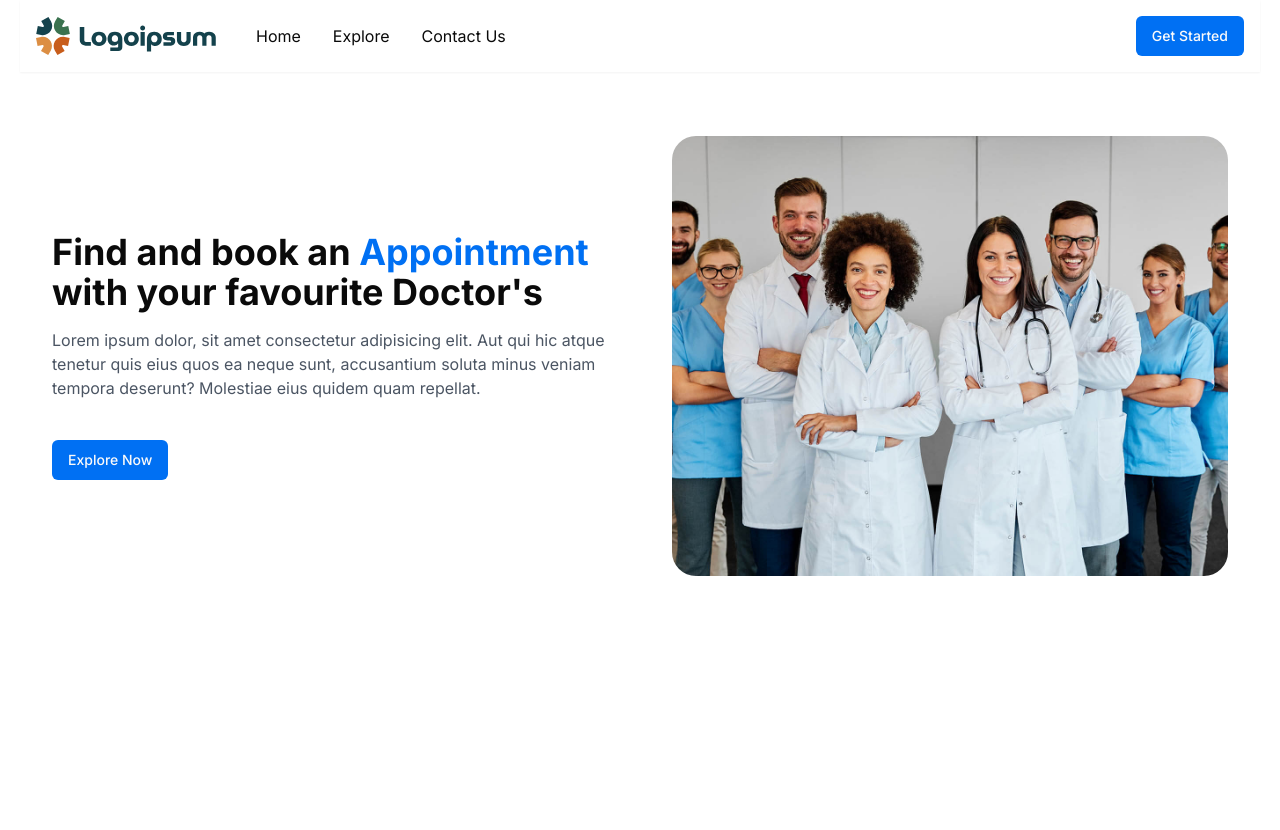
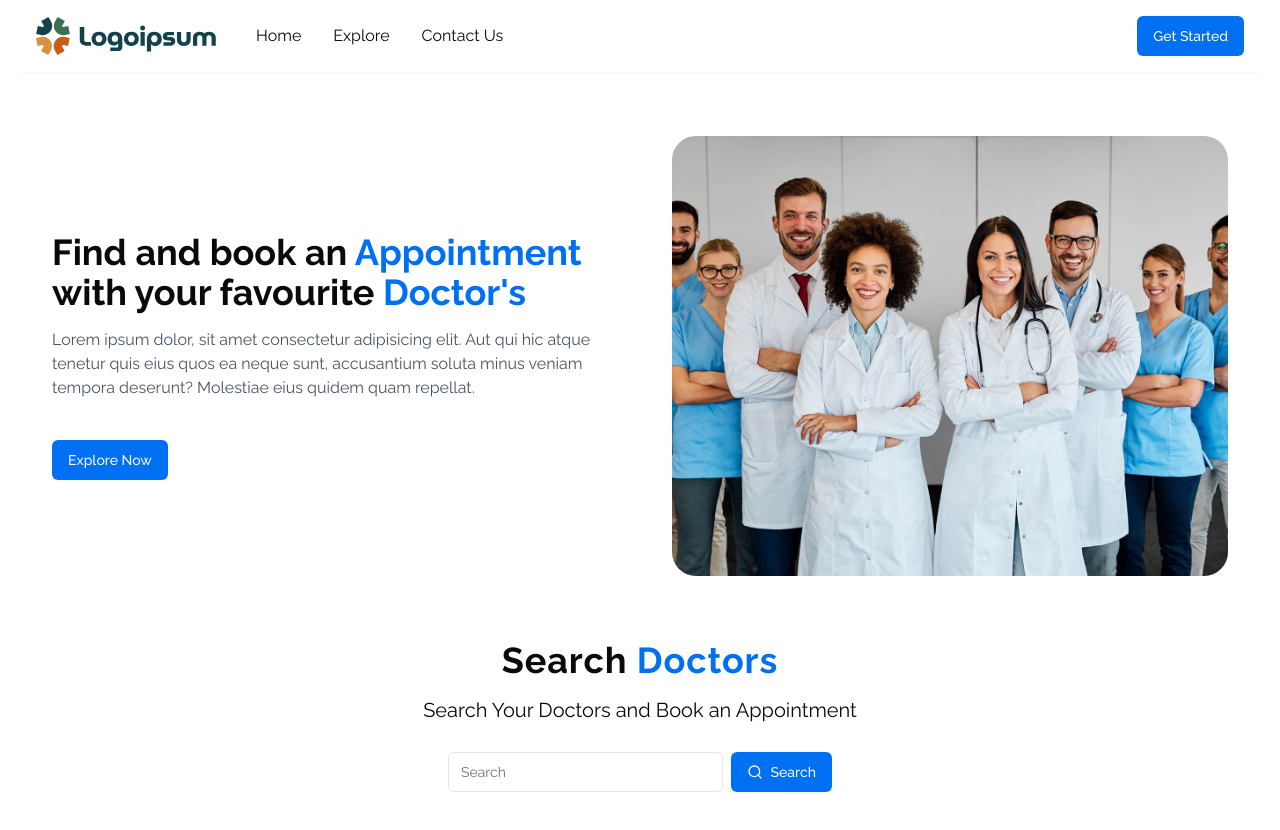
Before and after one commit to richie1988/Book_an_appointment, a Next.js app in the folder book-a-doctor/: page / in a window 1280 px wide. Before the commit the page ends 800 px from the top, so only its background shows below. Built offline with nearby package versions, Linux system fonts and the light colour scheme.

Commit message:
Search bar input

```diff
--- /dev/null
+++ b/book-a-doctor/app/_components/CategorySection.jsx
@@ -0,0 +1,19 @@
+import React from 'react'
+import { Button } from "@/components/ui/button"
+import { Input } from "@/components/ui/input"
+import { Search } from "lucide-react"
+
+function CategorySection() {
+  return (
+    <div className='mb-10 flex flex-col gap-4 items-center'>
+      <h2 className='font-bold text-4xl tracking-wide'>Search <span className='text-primary'>Doctors</span></h2>
+      <h2 className='text-grey-500 text-xl'>Search Your Doctors and Book an Appointment</h2>
+      <div className="flex w-full mt-3 max-w-sm items-center space-x-2">
+      <Input type="text" placeholder="Search" />
+      <Button type="submit"> <Search className='h-4 w-4 mr-2'/>Search</Button>
+    </div>
+    </div>
+  )
+}
+
+export default CategorySection
--- a/book-a-doctor/app/_components/HeroSection.jsx
+++ b/book-a-doctor/app/_components/HeroSection.jsx
@@ -19,7 +19,7 @@
       </div>
 
       <div className="lg:py-24">
-        <h2 className="text-3xl font-bold sm:text-4xl">Find and book an<span className='text-primary'> Appointment</span> with your favourite Doctor's</h2>
+        <h2 className="text-3xl font-bold sm:text-4xl">Find and book an<span className='text-primary'> Appointment</span> with your favourite <span className='text-primary'>Doctor's</span></h2>
 
         <p className="mt-4 text-gray-600">
           Lorem ipsum dolor, sit amet consectetur adipisicing elit. Aut qui hic atque tenetur quis
--- a/book-a-doctor/app/layout.js
+++ b/book-a-doctor/app/layout.js
@@ -1,9 +1,9 @@
-import { Inter } from "next/font/google";
+import {Raleway } from "next/font/google";
 import "./globals.css";
 import Header from "./_components/Header";
 // import HeroSection from "./_components/HeroSection";
 
-const inter = Inter({ subsets: ["latin"] });
+const raleway = Raleway({ subsets: ["latin"] });
 
 export const metadata = {
   title: "Create Next App",
@@ -13,7 +13,7 @@
 export default function RootLayout({ children }) {
   return (
     <html lang="en">
-      <body className={inter.className}>
+      <body className={raleway.className}>
         <div className="md:px-5">
         <Header/>
         {children}
--- a/book-a-doctor/app/page.js
+++ b/book-a-doctor/app/page.js
@@ -1,11 +1,14 @@
 // import { Button } from "@/components/ui/button"
 import HeroSection from "./_components/HeroSection";
+import CategorySection from "./_components/CategorySection";
 
 export default function Home() {
   return (
     <div>
-      {/*Hero section goes here" */}
+      {/*Hero section goes here */}
       <HeroSection/>
+      {/*Category section + search bar */}
+      <CategorySection/>
     </div>
   );
 }
--- /dev/null
+++ b/book-a-doctor/components/ui/input.jsx
@@ -0,0 +1,19 @@
+import * as React from "react"
+
+import { cn } from "@/lib/utils"
+
+const Input = React.forwardRef(({ className, type, ...props }, ref) => {
+  return (
+    (<input
+      type={type}
+      className={cn(
+        "flex h-10 w-full rounded-md border border-input bg-background px-3 py-2 text-sm ring-offset-background file:border-0 file:bg-transparent file:text-sm file:font-medium placeholder:text-muted-foreground focus-visible:outline-none focus-visible:ring-2 focus-visible:ring-ring focus-visible:ring-offset-2 disabled:cursor-not-allowed disabled:opacity-50",
+        className
+      )}
+      ref={ref}
+      {...props} />)
+  );
+})
+Input.displayName = "Input"
+
+export { Input }
```
